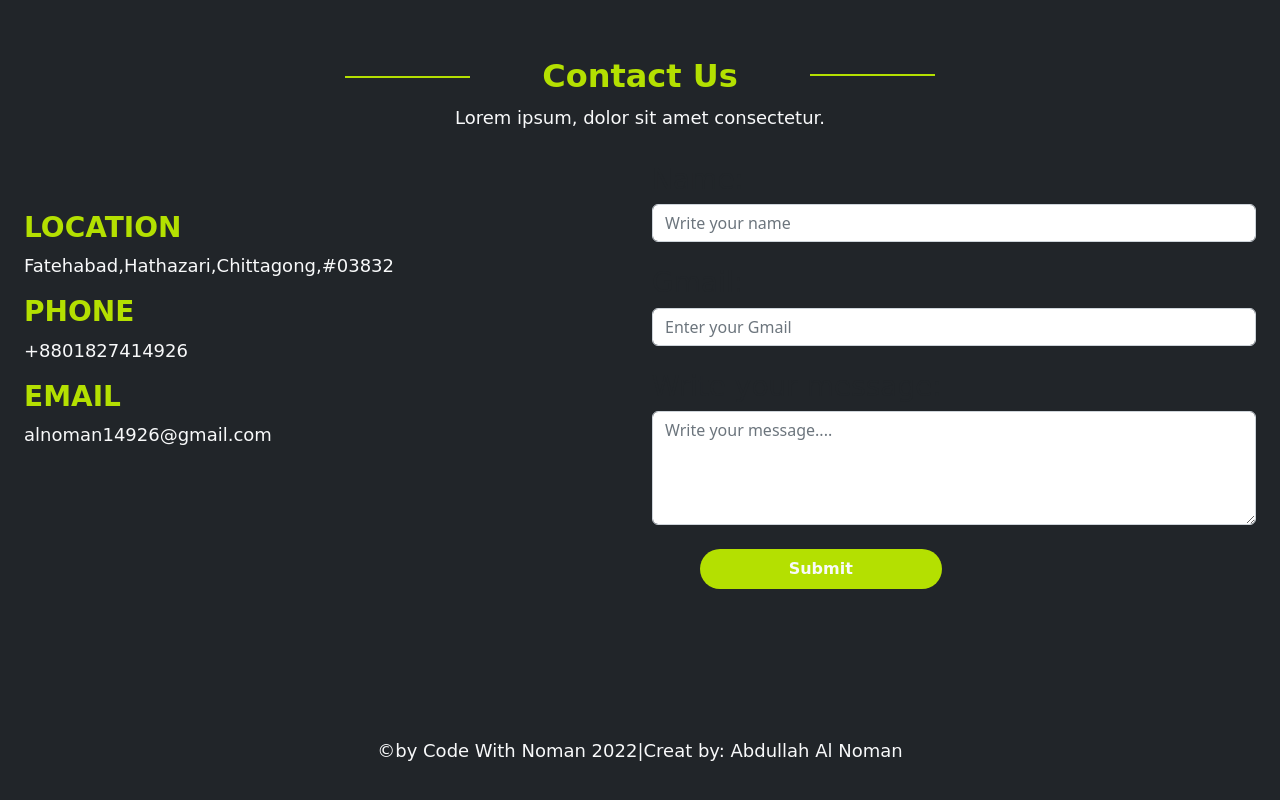
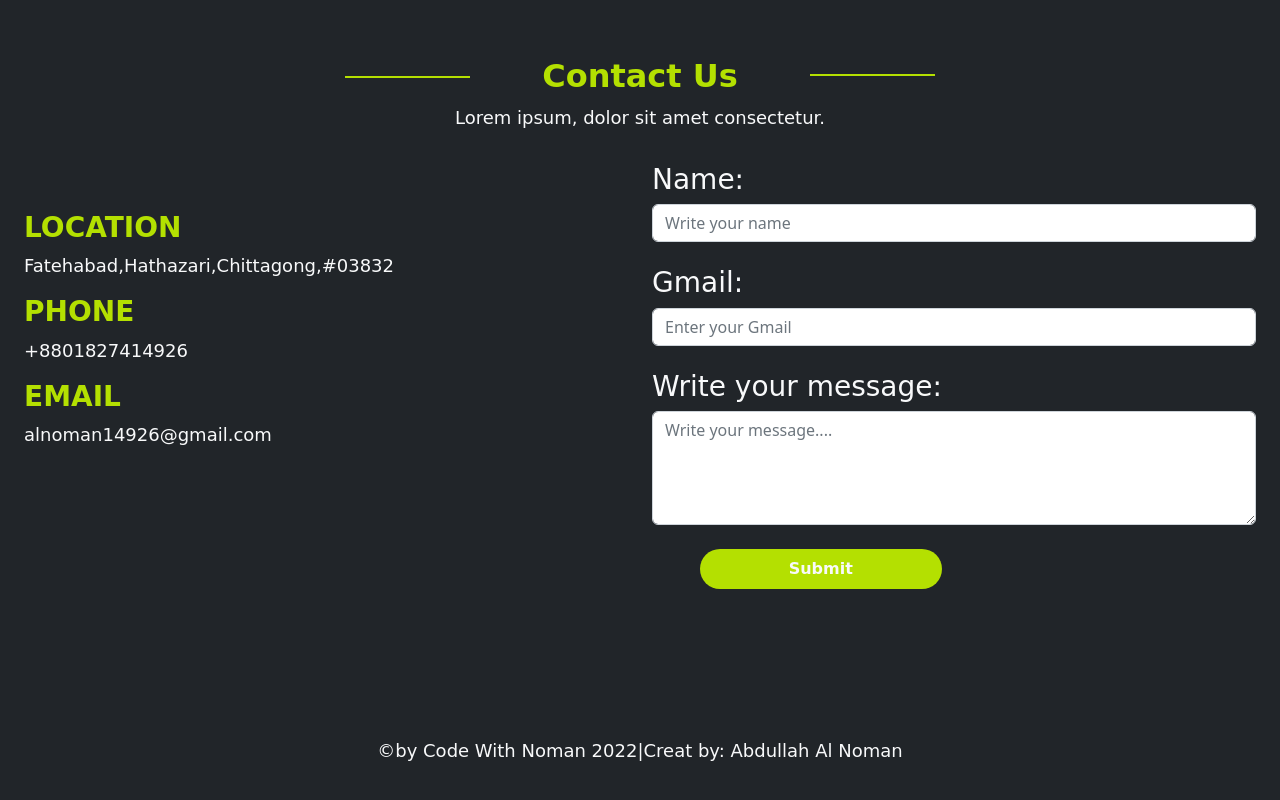
Before and after one commit to MdNoman14926/natural-product, a plain HTML site: page index.html in a window 1280 px wide. Shown: the part 5752-6552 px from the top of the page. Drawn offline with nearby package versions, Linux system fonts and the light colour scheme.

Commit message:
Update index.html

```diff
--- a/index.html
+++ b/index.html
@@ -354,14 +354,14 @@
            <p class="text-light">alnoman14926@gmail.com</p>
         </div>
         <div class="col-lg-6">
-           <h3>Name:</h3>
+           <h3 class="text-light">Name:</h3>
            <input type="text" placeholder="Write your name"
             class="form-control" name="" id="">
             <br>
-           <h3>Gmail:</h3>
+           <h3 class="text-light">Gmail:</h3>
            <input type="email" placeholder="Enter your Gmail" class="form-control">
            <br>
-           <h3>Write your message:</h3>
+           <h3 class="text-light">Write your message:</h3>
            <textarea name="" placeholder="Write your message...." class="form-control text-aria" id="" cols="30" rows="10"></textarea>
            <br>
            <button class="text-light ms-5  btn1">Submit</button>
```
